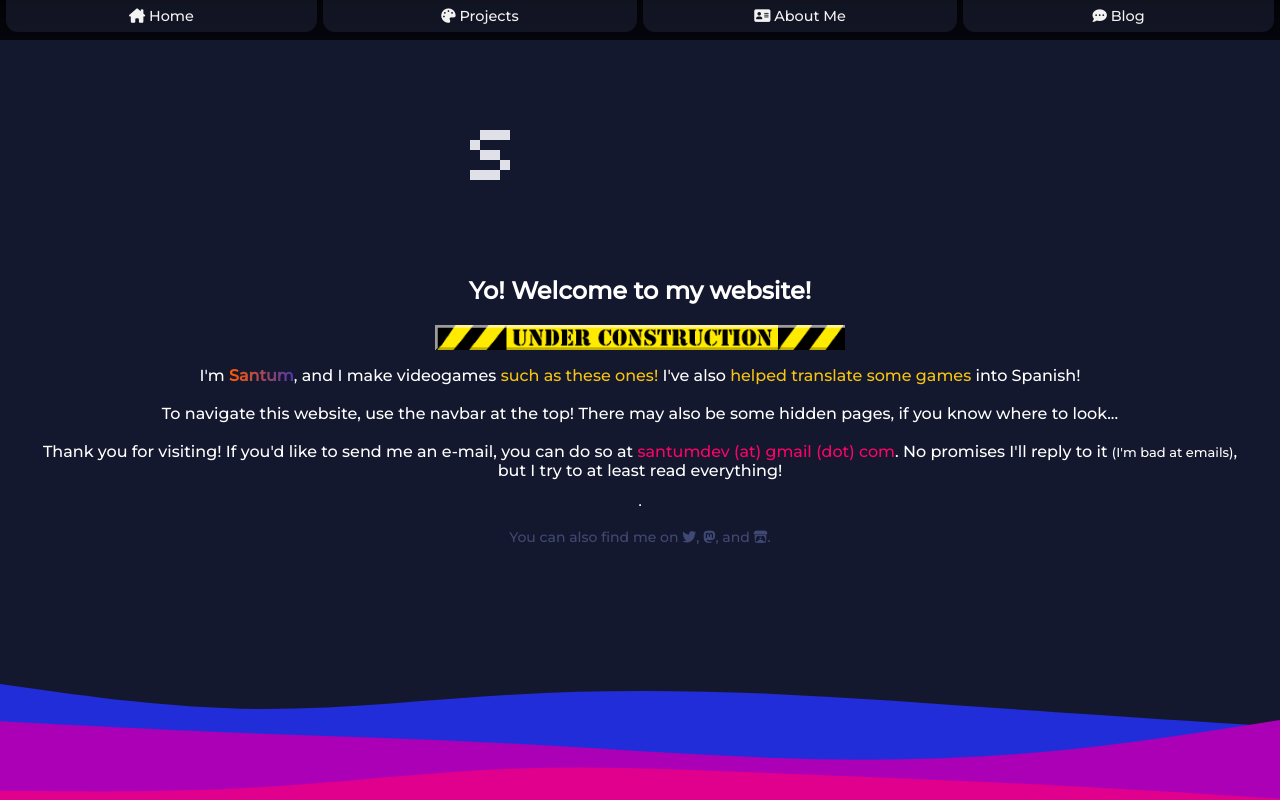
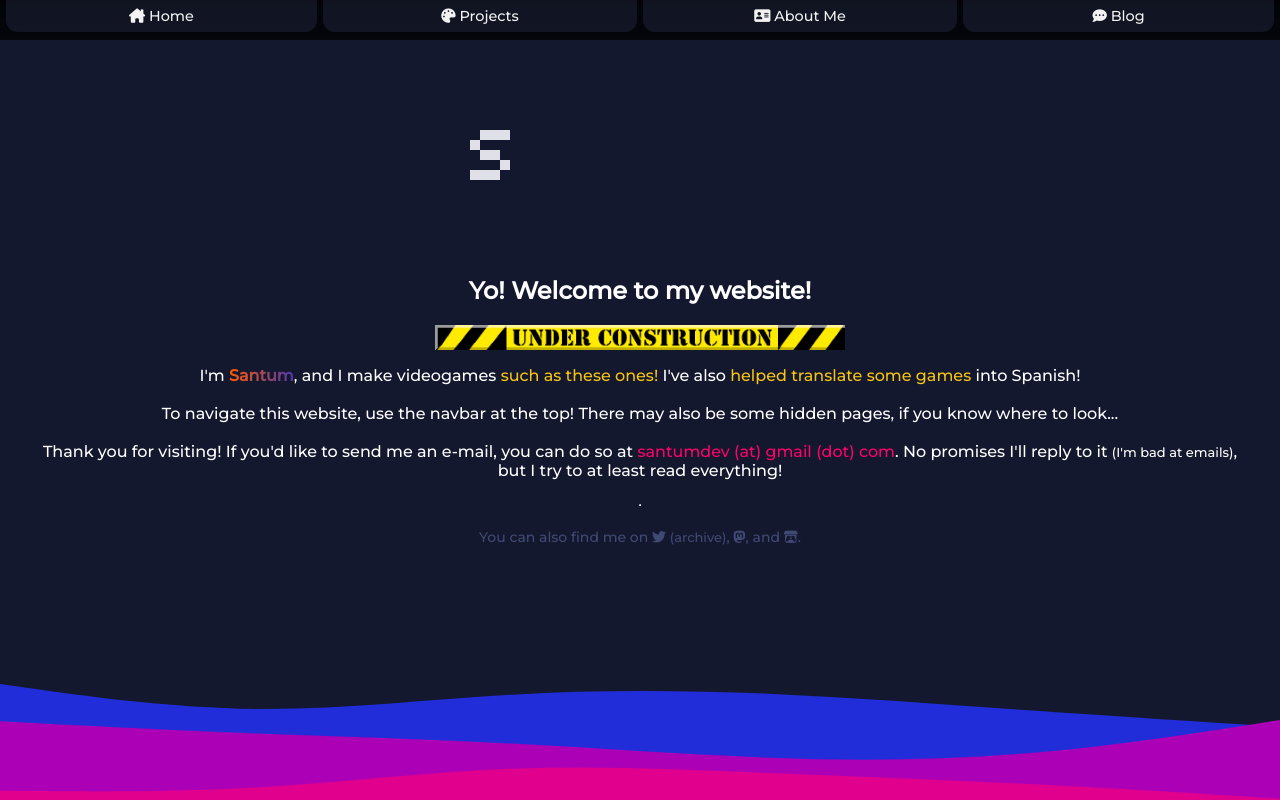
Before and after one commit to santumerino/redesign, a plain HTML site: page index.html in a window 1280 px wide. Shown: the top 800 px of the page. Drawn offline with Linux system fonts and the light colour scheme.

Commit message:
linky to archive

```diff
--- a/index.html
+++ b/index.html
@@ -78,7 +78,7 @@ Thank you for visiting! If you'd like to send me an e-mail, you can do so at <fo
 <hr></hr>
 <div class="socmed">
 <p><font>You can also find me on&nbsp;</font></p>
-<a href="https://www.twitter.com/santumerino" target="_blank" rel="noopener noreferrer"><i class="fa-brands fa-twitter" title="Twitter"></i>,&nbsp;</a>
+<a href="https://www.twitter.com/santumerino" target="_blank" rel="noopener noreferrer"><i class="fa-brands fa-twitter" title="Twitter"></i>&nbsp;<font size="2"><a href="https://www.santumerino.com/twitterarchive">(archive)</a></font>,&nbsp;</a>
 <a rel="me" href="https://mastodon.gamedev.place/@santumerino" target="_blank" rel="noopener noreferrer"><i class="fa-brands fa-mastodon" title="Mastodon"></i>,</a>&nbsp;and&nbsp;</a>
 <a href="https://santumerino.itch.io/" target="_blank" rel="noopener noreferrer"><i class="fa-brands fa-itch-io" title="Itch.io"></i>.</a>
 </div>
```
